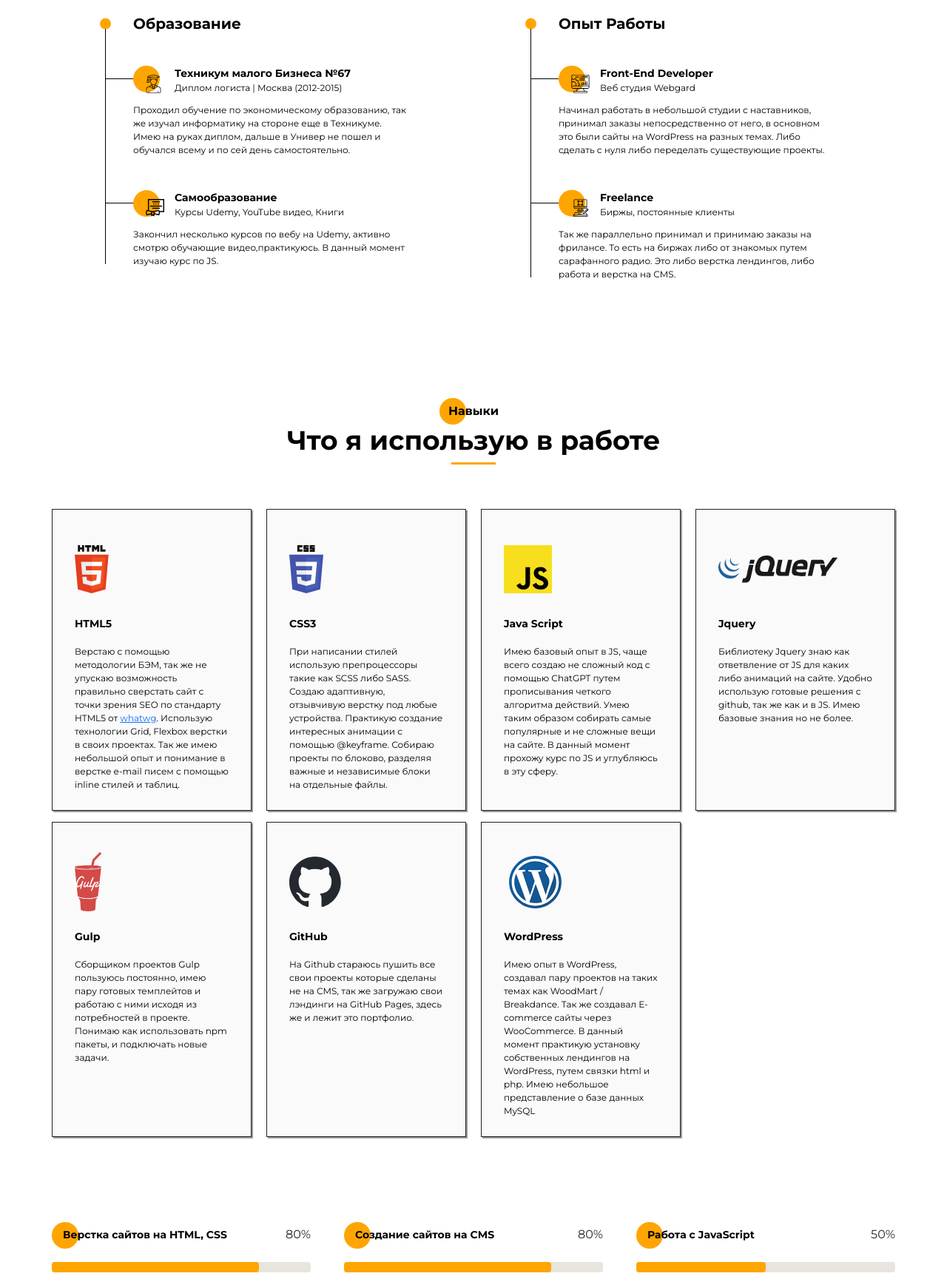
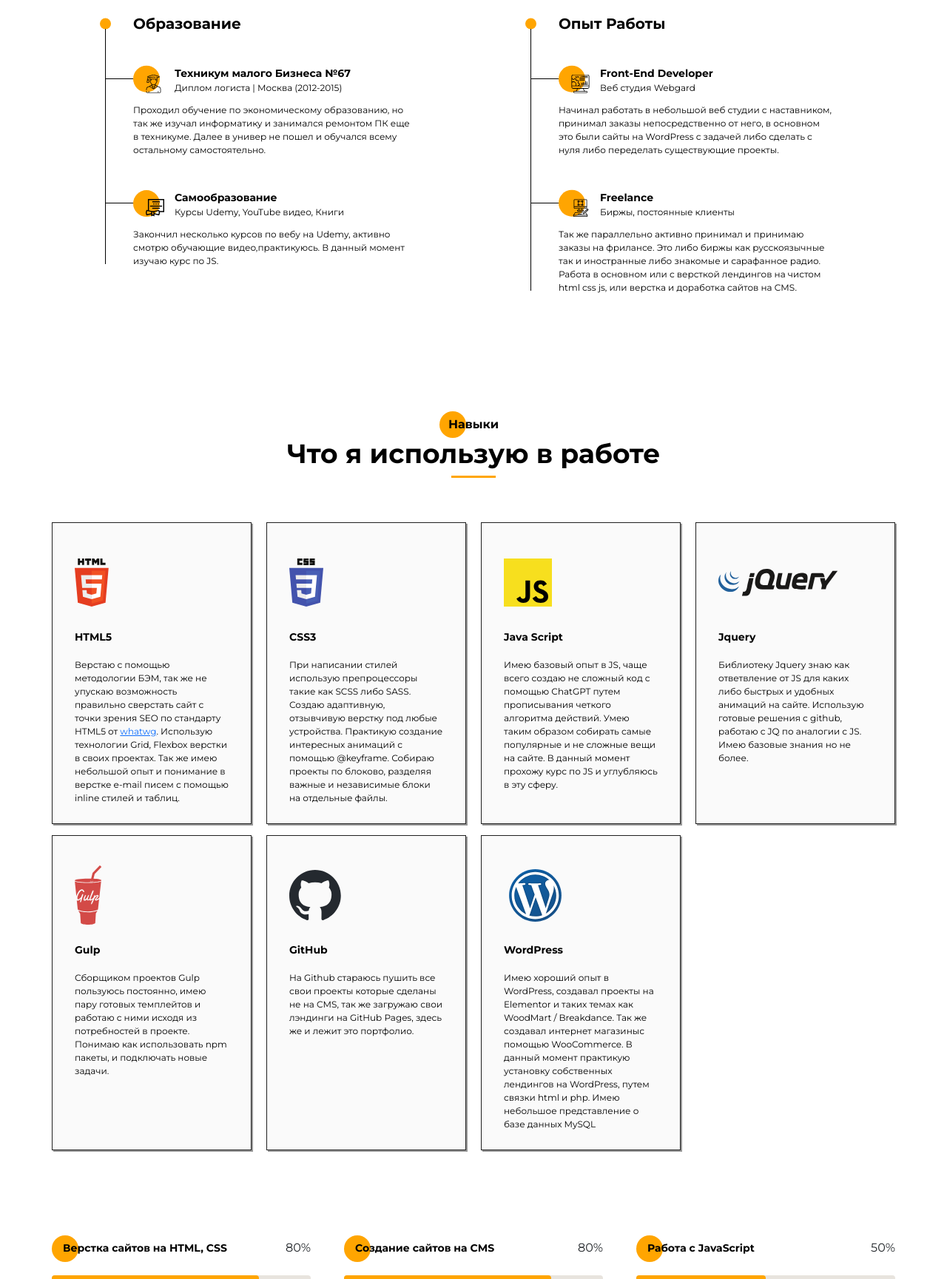
Before and after one commit to virgomessier/portfolio, a website: page src/index.html in a window 1280 px wide. Shown: the part 1800-3529 px from the top of the page at 74% size. Drawn offline with Linux system fonts and the light colour scheme.

Commit message:
V3.5 Fixed my text on site

```diff
--- a/src/index.html
+++ b/src/index.html
@@ -173,7 +173,7 @@
 					<div class="divider"></div>
 					<p class="descr descr_fz14 about__main-descr">
 						Я Junior-web разработчик, занимаюсь созданием интернет ресурсов разного типа сложности. Могу верстать лэндинги на HTML5 и CSS, могу создавать и поддерживать проекты на CMS - таких как WordPress, Tilda и другие. Имею небольшой опыт в программировании на JS и постоянно обучаюcь чему то новому. Все мои работы вы можете посмотреть ниже.
-						Помимо web'а, пишу музыку и занимаюсь  музыкальным продакшеном. Активно изучаю английский, легко коммуницирую с людьми и умею самостоятельно решать задачи. Если вы читаете это и хотите пообщаться по подробнее, все мои контакты указаны на сайте! Пишите, я на все отвечу.
+						Помимо web'а, пишу музыку и занимаюсь  музыкальным продакшеном. Активно изучаю английский, легко коммуницирую с людьми и умею самостоятельно решать поставленные задачи. Если вы читаете это и хотите пообщаться по подробнее, все мои контакты указаны на сайте! Пишите, я на все отвечу.
 					</p>
 					<section class="about__work-directions">
 						<div class="about__wd-item">
@@ -247,7 +247,7 @@
 									</p>
 								</div>
 								<p class="subtitle subtitle_fz12 resume__item-descr">
-									Проходил обучение по экономическому образованию, так же изучал информатику на стороне еще в Техникуме. Имею на руках диплом, дальше в Универ не пошел и обучался всему и по сей день самостоятельно.
+									Проходил обучение по экономическому образованию, но так же изучал информатику и занимался ремонтом ПК еще в техникуме. Далее в универ не пошел и обучался всему остальному самостоятельно.
 								</p>
 							</section>
 						</li>
@@ -290,7 +290,7 @@
 									</p>
 								</div>
 								<p class="subtitle subtitle_fz12 resume__item-descr">
-									Начинал работать в небольшой студии с наставников, принимал заказы непосредственно от него, в основном это были сайты на WordPress на разных темах. Либо сделать с нуля либо переделать существующие проекты.
+									Начинал работать в небольшой веб студии с наставником, принимал заказы непосредственно от него, в основном это были сайты на WordPress с задачей либо сделать с нуля либо переделать существующие проекты.
 								</p>
 							</section>
 						</li>
@@ -308,7 +308,7 @@
 									</p>
 								</div>
 								<p class="subtitle subtitle_fz12 resume__item-descr">
-									Так же параллельно принимал и принимаю заказы на фрилансе. То есть на биржах либо от знакомых путем сарафанного радио. Это либо верстка лендингов, либо работа и верстка на CMS.
+									Так же параллельно активно принимал и принимаю заказы на фрилансе. Это либо биржы как русскоязычные так и иностранные либо знакомые и сарафанное радио. Работа в основном или с версткой лендингов на чистом html css js, или  верстка и доработка сайтов на CMS.
 								</p>
 							</section>
 						</li>
@@ -338,7 +338,7 @@
 						<img src="icons/skills/css3.svg" alt="css">
 					</div>
 					<h4 class="subtitle skills__item-subtitle">CSS3</h4>
-					<p class="descr skills__item-descr">При написании стилей использую препроцессоры такие как SCSS либо SASS. Создаю адаптивную, отзывчивую верстку под любые устройства. Практикую создание интересных анимации с помощью @keyframe. Собираю проекты по блоково, разделяя важные и независимые блоки на отдельные файлы.</p>
+					<p class="descr skills__item-descr">При написании стилей использую препроцессоры такие как SCSS либо SASS. Создаю адаптивную, отзывчивую верстку под любые устройства. Практикую создание интересных анимаций с помощью @keyframe. Собираю проекты по блоково, разделяя важные и независимые блоки на отдельные файлы.</p>
 				</article>
 				<article class="skills__item">
 					<div class="skills__item-img" >
@@ -352,7 +352,7 @@
 						<img src="icons/skills/jquery.svg" alt="Jquery">
 					</div>
 					<h4 class="subtitle skills__item-subtitle">Jquery</h4>
-					<p class="descr skills__item-descr">Библиотеку Jquery знаю как ответвление от JS для каких либо анимаций на сайте. Удобно использую готовые решения с github, так же как и в JS. Имею базовые знания но не более.</p>
+					<p class="descr skills__item-descr">Библиотеку Jquery знаю как ответвление от JS для каких либо быстрых и удобных анимаций на сайте. Использую готовые решения с github, работаю с JQ по аналогии с  JS. Имею базовые знания но не более.</p>
 				</article>
 				<article class="skills__item">
 					<div class="skills__item-img">
@@ -373,7 +373,7 @@
 						<img src="icons/skills/wordpress.svg" alt="GitHub">
 					</div>
 					<h4 class="subtitle skills__item-subtitle">WordPress</h4>
-					<p class="descr skills__item-descr">Имею опыт в WordPress, создавал пару проектов на таких темах как WoodMart / Breakdance. Так же создавал E-commerce сайты через WooCommerce. В данный момент практикую установку собственных лендингов на WordPress, путем связки html и php. Имею небольшое представление о базе данных MySQL</p>
+					<p class="descr skills__item-descr">Имею хороший опыт в WordPress, создавал проекты на Elementor и таких темах как WoodMart / Breakdance. Так же создавал интернет магазиныс помощью WooCommerce. В данный момент практикую установку собственных лендингов на WordPress, путем связки html и php. Имею небольшое представление о базе данных MySQL</p>
 				</article>
 			</div>
 			<div class="skills__grade">
```
Also changed, not shown: dist/index.html.
